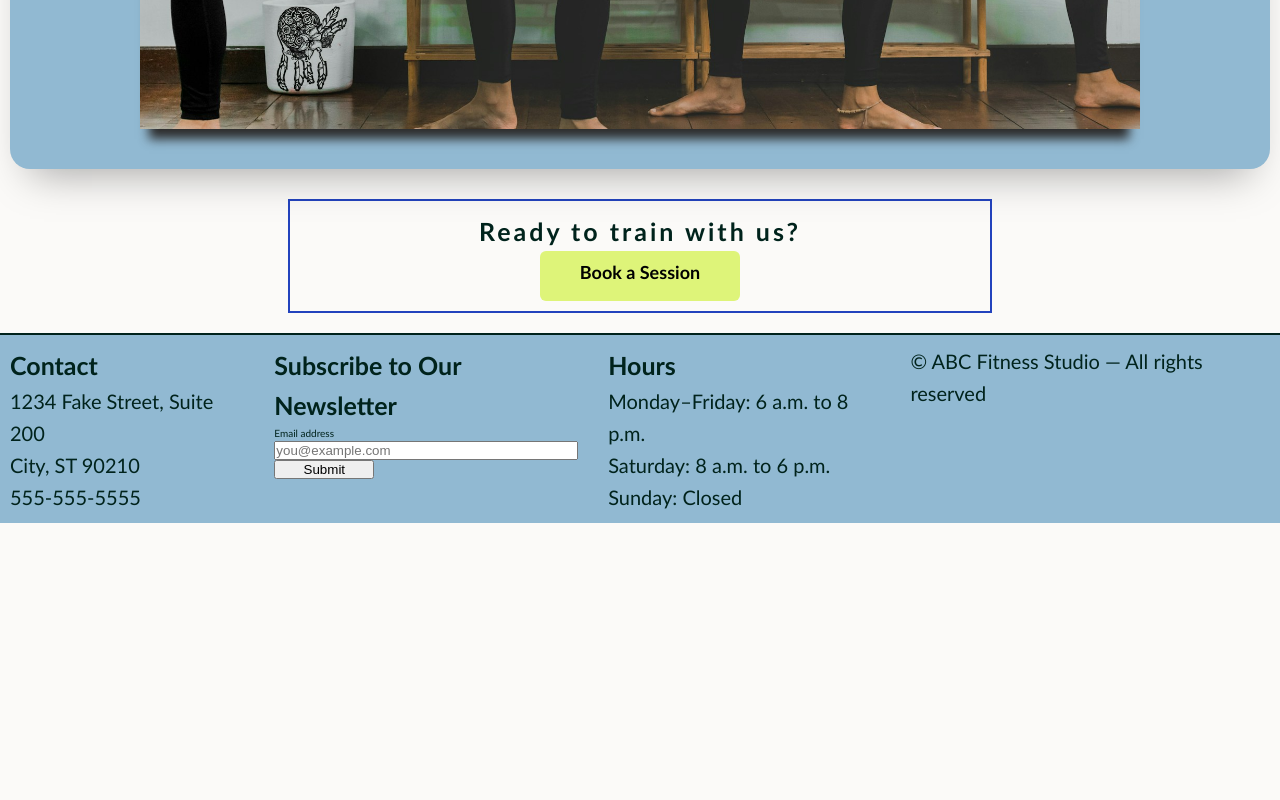
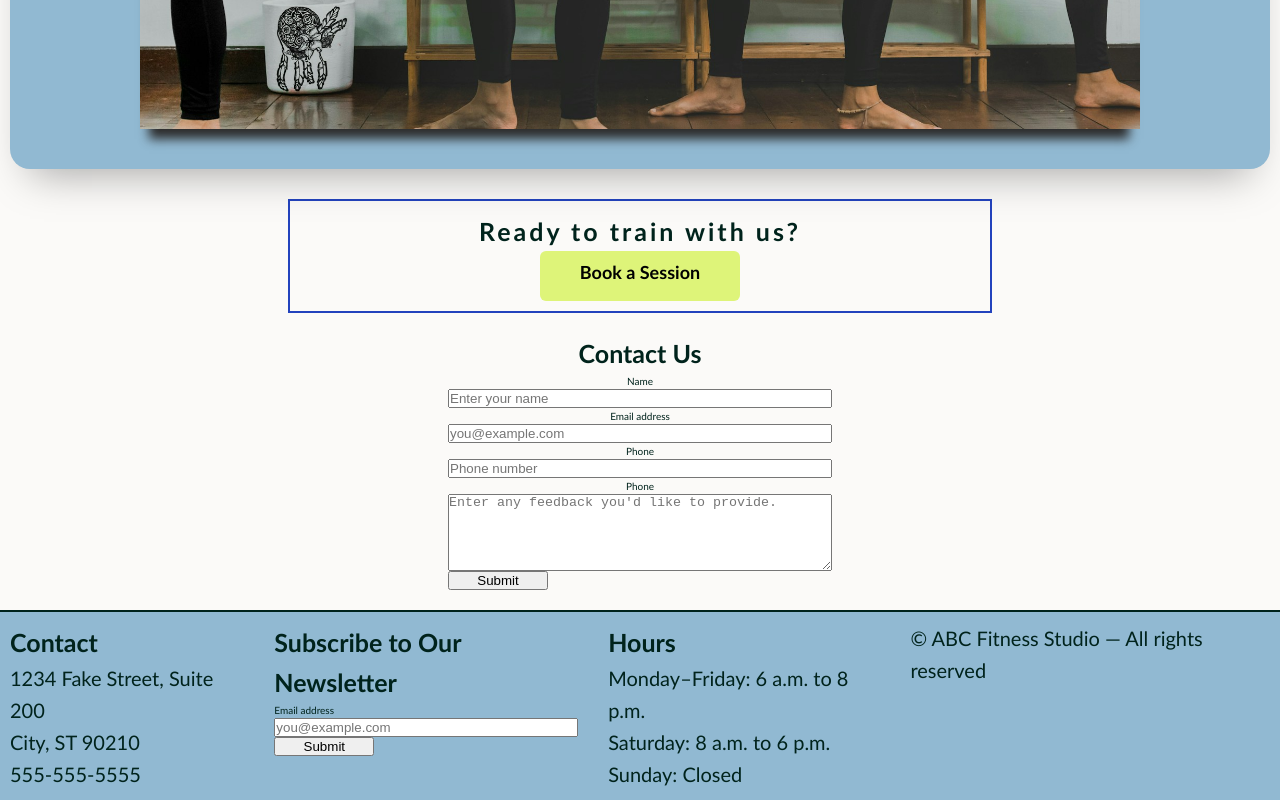
Before and after one commit to Wil-Colon/ABC-Fitness-Studio, a website: page About.html in a window 1280 px wide. Shown: the part 2924-3724 px from the top of the page. Before the commit the page ends 3447 px from the top, so only its background shows below. Drawn offline with Linux system fonts and the light colour scheme.

Commit message:
form created in about us page

```diff
--- a/About.html
+++ b/About.html
@@ -153,6 +153,59 @@
       </section>
     </main>
 
+    <section aria-labelledby="contact-us">
+      <div id="contact-us">
+        <h2 id="contact-us-header">Contact Us</h2>
+        <form id="contact-us-form" aria-label="contact us form">
+          <label for="Name">Name</label>
+          <input
+            id="name"
+            name="name"
+            type="text"
+            inputmode="name"
+            autocomplete="name"
+            placeholder="Enter your name"
+            minlength="5"
+            required
+          />
+
+          <label for="email">Email address</label>
+          <input
+            id="email"
+            name="email"
+            type="email"
+            inputmode="email"
+            autocomplete="email"
+            placeholder="you@example.com"
+            minlength="5"
+            required
+          />
+
+          <label for="phone">Phone</label>
+          <input
+            id="phone"
+            name="phone"
+            type="tel"
+            inputmode="phone"
+            autocomplete="phone"
+            placeholder="Phone number"
+            minlength="5"
+            required
+          />
+          <label for="feedback-message">Phone</label>
+          <textarea
+            id="feedback-message"
+            name="feedback-message"
+            placeholder="Enter any feedback you'd like to provide."
+            rows="5"
+            cols="50"
+          ></textarea>
+
+          <button id="submitBtn" type="submit">Submit</button>
+        </form>
+      </div>
+    </section>
+
     <footer>
       <section class="contact-heading">
         <h2 id="contact-heading">Contact</h2>
@@ -188,6 +241,7 @@
       </section>
       <p>© ABC Fitness Studio — All rights reserved</p>
     </footer>
-    <script src="script.js"></script>
+    <script src="js/script.js"></script>
+    <script src="js/about.js"></script>
   </body>
 </html>
--- a/css/about.css
+++ b/css/about.css
@@ -92,6 +92,21 @@
   max-width: 65vw;
 }
 
+#contact-us {
+  margin: 2rem;
+  text-align: center;
+}
+
+#contact-us form {
+  display: flex;
+  flex-direction: column;
+  margin: auto;
+}
+
+#contact-us button {
+  width: 10rem;
+}
+
 @media all and (min-width: 480px) {
   #about-heading {
     background-position: 0;
@@ -105,4 +120,9 @@
   #cta-heading {
     max-width: 55%;
   }
+
+  #contact-us form {
+    width: 30vw;
+    min-width: 30rem;
+  }
 }
--- /dev/null
+++ b/js/about.js
@@ -0,0 +1,8 @@
+//About us form
+let contactUsForm = document.getElementById("contact-us-form");
+
+contactUsForm.addEventListener("submit", () => submitNewsLetter());
+
+function submitNewsLetter() {
+  alert(`Thank you for your message, ${contactUsForm[0].value}`);
+}
```
Also changed, not shown: Community.html (+1 -1 lines), Gallery.html (+2 -2 lines), Home.html (+1 -1 lines), js/gallery.js (renamed from gallery.js, +4 -4 lines), js/script.js (renamed from script.js).
